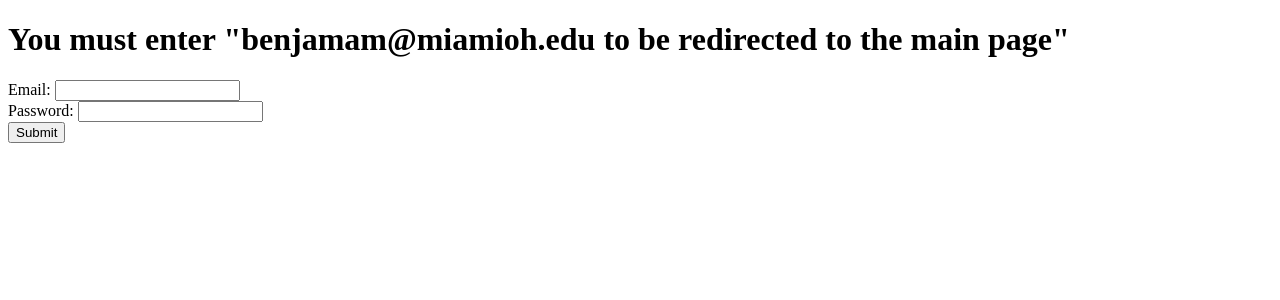
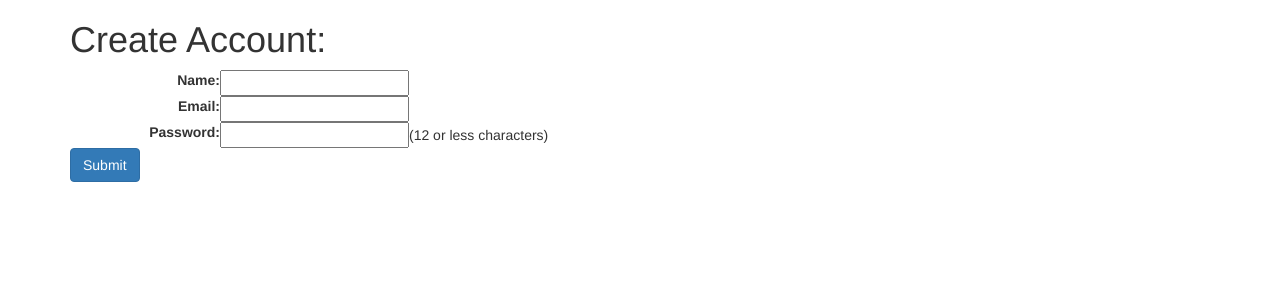
Before and after one commit to benjamam/CSE385, a PHP site: page /index.php?createAccount in a window 1280 px wide. Shown: the top 300 px of the page. Run offline with PHP 8.4, Linux system fonts and the light colour scheme.

Commit message:
Now you can log in! Added Customer table, no others yet

```diff
--- a/index.php
+++ b/index.php
@@ -1,15 +1,70 @@
+<?php
+
+session_start();
+
+$servername = "localhost";
+$username = "cse385";
+$password = "bizfik19"; //needs to be changed
+$dbname = "cse385";
+
+// Create connection
+$conn = new mysqli($servername, $username, $password, $dbname);
+
+// Check connection
+if ($conn->connect_error) {
+    die("Connection failed: " . $conn->connect_error);
+}
+
+$content = "";
+
+if(isset($_GET['createAccount'])) {
+
+	$content .= '<h1>Create Account:</h1>';
+	$content .= '<form action="?setAccount" method="post">';
+	$content .= '<label for="name" style="text-align: right;width: 150px;float: left;">Name:</label><input type="text" name="name"><br>';
+	$content .= '<label for="email" style="text-align: right;width: 150px;float: left;">Email:</label><input type="text" name="email"><br>';
+	$content .= '<label for="password" style="text-align: right;width: 150px;float: left;">Password:</label><input type="text" name="password">(12 or less characters)<br>';
+	$content .= '<input type="submit" class="btn btn-primary">'; //href="?setAccount=1"
+	$content .= "</form>";
+
+} else if(isset($_GET['setAccount'])) {
+
+	$sql = "INSERT INTO Customer VALUES ('" . $_POST['email'] . "', '" . $_POST['name'] . "', '" . $_POST['password'] . "');";
+
+	if ($conn->query($sql) === TRUE) {
+    	echo "New account created successfully";
+	} else {
+    	echo "Error: " . $sql . "<br>" . $conn->error;
+	}
+
+} else {
+
+	$content .= "<h1>Login:</h1>";
+	$content .= '<form action="welcome.php" method="post">';
+	$content .= '<label for="email" style="text-align: right;width: 150px;float: left;">Email:</label><input type="text" name="email"><br>';
+	$content .= '<label for="password" style="text-align: right;width: 150px;float: left;">Password:</label><input type="text" name="password"><br>';
+	$content .= '<input type="submit" class="btn btn-primary">';
+	$content .= '</form>';
+	$content .= "<h1>Or:</h1>";
+	$content .= '<a href="?createAccount" type="button" class="btn btn-primary">Create Account</a>';
+
+}
+
+?>
+
 <!DOCTYPE html>
 <html lang="en">
-<html>
-<body>
+	<head>
+		<meta charset="utf-8">
+    	<title>Welcome Page</title>
+    	<link href="https://maxcdn.bootstrapcdn.com/bootstrap/3.3.6/css/bootstrap.min.css" rel="stylesheet" integrity="sha384-1q8mTJOASx8j1Au+a5WDVnPi2lkFfwwEAa8hDDdjZlpLegxhjVME1fgjWPGmkzs7" crossorigin="anonymous">
+    </head>
+    </head>
+	<body>
 
-<h1>You must enter "benjamam@miamioh.edu to be redirected to the main page"</h1>
+		<div class="container">
+			<?=$content?>
+		</div>
 
-<form action="welcome.php" method="post">
-	Email: <input type="text" name="email"><br>
-	Password: <input type="text" name="password"><br>
-	<input type="submit">
-</form>
-
-</body>
+	</body>
 </html>
```
Also changed, not shown: welcome.php (+5 -18 lines).
